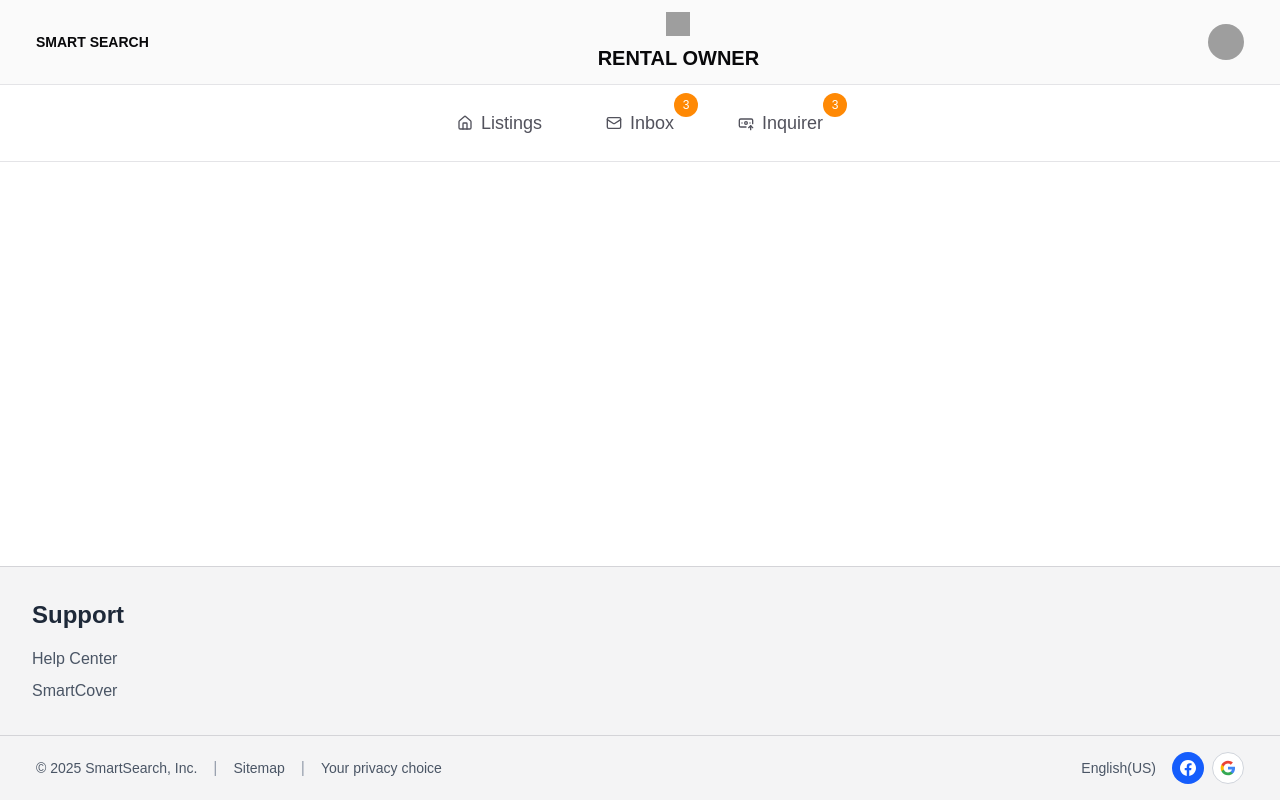
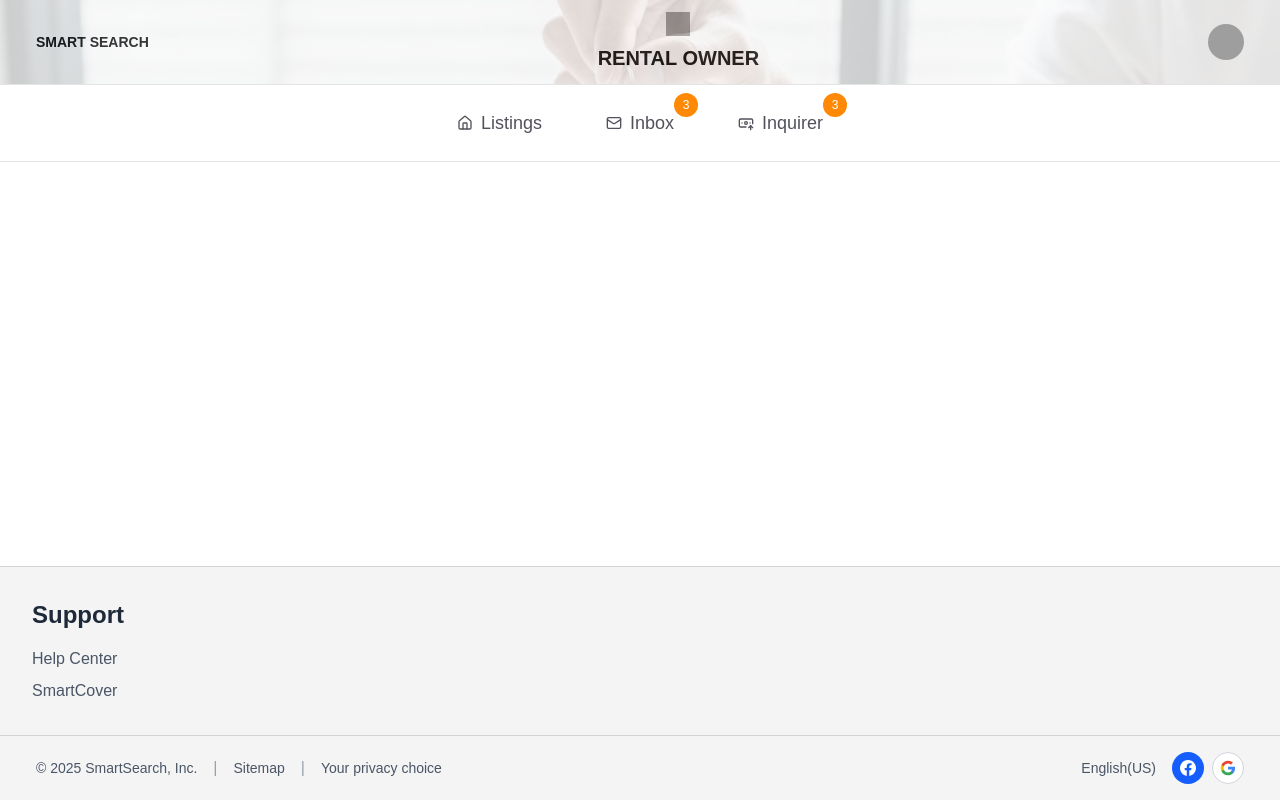
Before and after one commit to vincentobnza/boarding-house-rental, a React app in the folder client/: page /landlord/dashboard in a window 1280 px wide. Built offline with nearby package versions, Linux system fonts and the light colour scheme; grey boxes are pictures that could not be loaded; the HTML template or start-up script is replaced by a standard one.

Commit message:
Added background image on navbar

```diff
--- a/client/src/layout/landlord-layout.tsx
+++ b/client/src/layout/landlord-layout.tsx
@@ -11,6 +11,7 @@ import {
   DropdownMenuTrigger,
 } from "@/components/ui/dropdown-menu";
 import { useLocation } from "react-router-dom";
+import NavbarImage from "@/assets/navbar-image.jpg";
 
 export default function LandlordLayout() {
   const location = useLocation();
@@ -18,7 +19,12 @@ export default function LandlordLayout() {
   return (
     <div className="w-full flex flex-col min-h-screen">
       <nav className="sticky top-0 z-[99999] w-full bg-white">
-        <header className="w-full p-3 bg-zinc-50 border-b border-zinc-200 flex justify-between items-center px-9">
+        <header className="relative w-full p-3 bg-zinc-50 border-b border-zinc-200 flex justify-between items-center px-9 overflow-hidden">
+          <img
+            src={NavbarImage}
+            alt="image"
+            className="absolute w-full inset-0 object-cover opacity-20"
+          />
           <h3 className="text-sm font-bold">SMART SEARCH</h3>
           <div className="flex flex-col justify-center items-center gap-2 text-center">
             <img
```
Also changed, not shown: client/src/assets/navbar-image.jpg (added).
